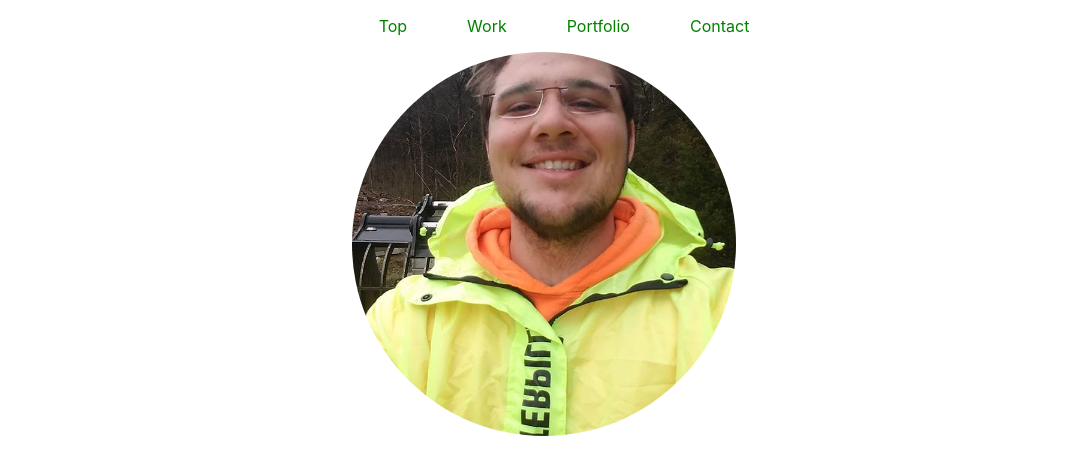
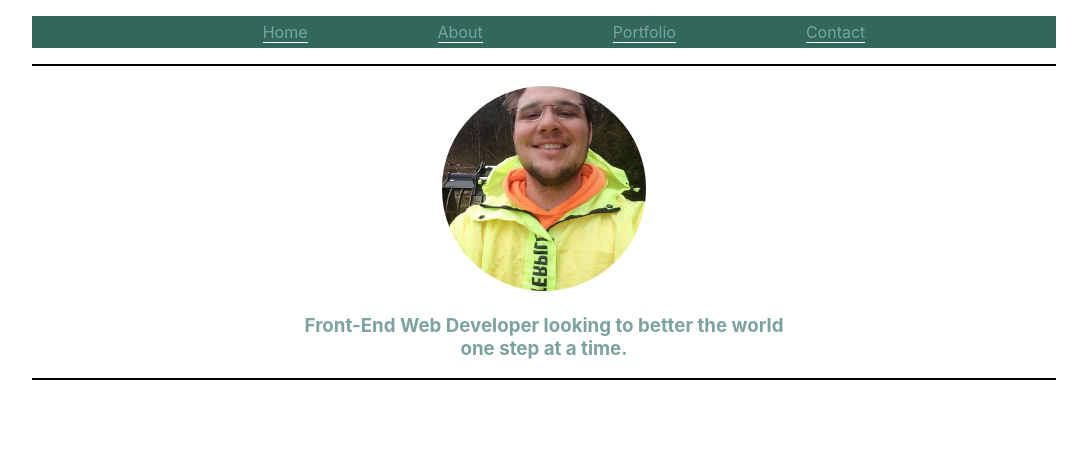
Before and after one commit to Iyehvah/Iyehvah-Portfolio, a React (Create React App) app: page / in a window 1280 px wide. Shown: the top 474 px of the page, without its empty margins (96-1183 px from the left). Built offline with nearby package versions, Linux system fonts and the light colour scheme.

Commit message:
Adding some styling will probly change in the future.. also cant figure out why my atags still have that underline. Might have to redu navigation.

```diff
--- a/src/App.css
+++ b/src/App.css
@@ -43,37 +43,48 @@ code:after {
   content: '\`';
 }
 
+.navigation {
+  max-width: 80%;
+  margin: 0 auto;
+  background-color: #32675C;
+}
 ul {
   list-style-type: none;
   display: flex;
   justify-content: center;
 }
-
 li {
-  padding: 0 30px;
+  padding: 6px 65px;
 }
-
 a {
-  color: green;
+  color: #7CA3A1;
 }
 
 
-
 .hvr-grow {
-  width: 30%;
+  width: 20%;
   border-radius: 50%;
   box-shadow: 0 0 1px rgba(0, 0, 0, 0);
   transition-duration: 0.3s;
   transition-property: transform;
   margin: 0 auto;
 }
-
 .hvr-grow:hover,
 .hvr-grow:focus,
 .hvr-grow:active {
   transform: scale(1.1);
 }
 
-.container {
+.home-container {
+  padding-top: 20px;
+  border-top: 2px solid black;
+  max-width: 80%;
+  margin: 0 auto;
   text-align: center;
+  border-bottom: 2px solid black;
 }
+.headline {
+  width: 50%;
+  margin: 0 auto;
+  color: #7CA3A1;
+}
--- a/src/components/Home.js
+++ b/src/components/Home.js
@@ -3,8 +3,9 @@ import ProfilePicture from "../images/Prof-Pic2.jpg"
 
 const Home = () => {
     return (
-        <div className="container">
+        <div className="home-container">
                 <span className="image fit"><img className="hvr-grow" src={ProfilePicture} /></span>
+                <div className="headline"><h3>Front-End Web Developer looking to better the world one step at a time.</h3></div>
         </div>
     )
 }
--- a/src/components/Navigation.js
+++ b/src/components/Navigation.js
@@ -2,15 +2,13 @@ import React from "react";
 
 const Navigation = () => {
     return(
-        <div className="container">
-            <nav className="nav">
+        <div className="navigation">
                 <ul>
-                    <li><a href="#top">Top</a></li>
-                    <li><a href="#work">Work</a></li>
+                    <li><a href="#home">Home</a></li>
+                    <li><a href="#about">About</a></li>
                     <li><a href="#portfolio">Portfolio</a></li>
                     <li><a href="#contact">Contact</a></li>
                 </ul>
-            </nav>
         </div>
     )
 }
```
